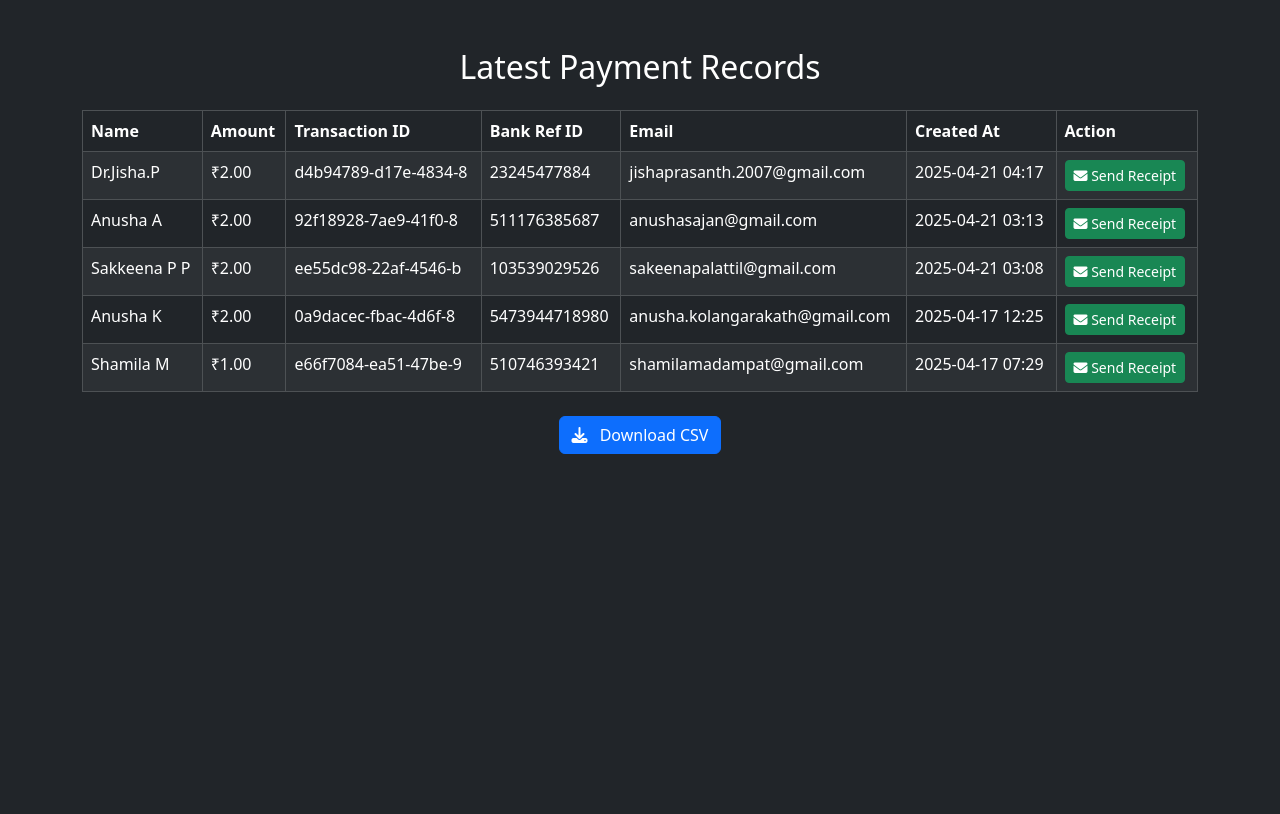
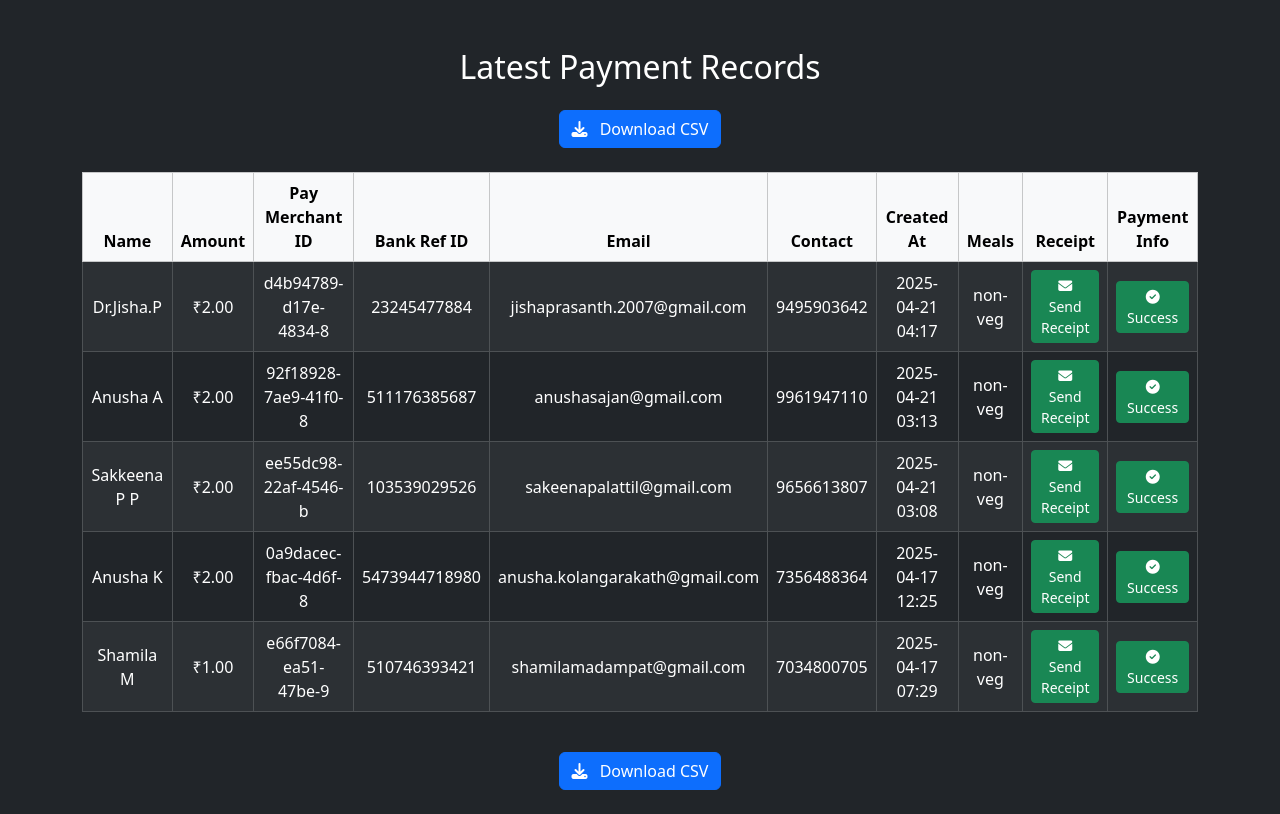
Before and after one commit to iqraait/labverse, a Django app: page /adminpaymentsabc123secreturl/ in a window 1280 px wide. Before the commit the page ends 454 px from the top, so only its background shows below. Run offline with Django 5.2, Linux system fonts and the light colour scheme; data comes from the database, SQL or seed files in the repository; both versions use the stored data as it was after the commit.

Commit message:
Initial commit with latest code1

```diff
--- a/myapp/admin.py
+++ b/myapp/admin.py
@@ -4,6 +4,5 @@ from .models import Payment
 @admin.register(Payment)
 class PaymentAdmin(admin.ModelAdmin):
     list_display = ('email', 'amount', 'transcation_id', 'created_at','bank_transaction_id')
-    readonly_fields = ('transcation_id', 'bank_transaction_id', 'created_at')
     search_fields = ('full_name', 'transcation_id','contact')
     list_filter = ('created_at',)
--- a/myapp/models.py
+++ b/myapp/models.py
@@ -47,7 +47,7 @@ class Payment(models.Model):
 
     job_title = models.CharField(max_length=200,blank=True)
 
-    created_at = models.DateTimeField(default=timezone.now)
+    created_at = models.DateTimeField()
 
     meals = models.CharField(max_length=20,choices=CATEGORY_CHOICES_MEALS)
 
--- a/myapp/templates/myapp/payment_list.html
+++ b/myapp/templates/myapp/payment_list.html
@@ -10,16 +10,25 @@
 <body class="bg-dark text-white">
   <div class="container mt-5">
     <h2 class="mb-4 text-center">Latest Payment Records</h2>
-    <table class="table table-bordered table-dark table-striped">
-      <thead>
+    <div class="d-flex justify-content-center my-4">
+      <a href="{% url 'export-payments-csv' %}" class="btn btn-primary btn-md">
+        <i class="fas fa-download me-2"></i> Download CSV
+      </a>
+    </div>
+    <div class="table-responsive">
+      <table class="table table-bordered table-dark table-striped align-middle text-center">
+        <thead class="table-light text-dark">
           <tr>
             <th>Name</th>
             <th>Amount</th>
-          <th>Transaction ID</th>
+            <th>Pay Merchant ID</th>
             <th>Bank Ref ID</th>
             <th>Email</th>
+            <th>Contact</th>
             <th>Created At</th>
-          <th>Action</th>
+            <th>Meals</th>
+            <th>Receipt</th>
+            <th>Payment Info</th>
           </tr>
         </thead>
         <tbody>
@@ -30,26 +39,39 @@
               <td>{{ payment.transcation_id }}</td>
               <td>{{ payment.bank_transaction_id }}</td>
               <td>{{ payment.email }}</td>
+              <td>{{ payment.contact }}</td>
               <td>{{ payment.created_at|date:"Y-m-d H:i" }}</td>
+              <td>{{ payment.meals }}</td>
               <td>
-              <a href='#' class="btn btn-success btn-sm">
+                <a href="#" class="btn btn-success btn-sm">
                   <i class="fas fa-envelope"></i> Send Receipt
                 </a>
+              </td>
+              <td>
+                {% if payment.success %}
+                  <span class="btn btn-success btn-sm">
+                    <i class="fas fa-check-circle"></i> Success
+                  </span>
+                {% else %}
+                  <span class="btn btn-danger btn-sm">
+                    <i class="fas fa-times-circle"></i> Failed
+                  </span>
+                {% endif %}
               </td>
             </tr>
           {% empty %}
             <tr>
-            <td colspan="7" class="text-center text-warning">No payment records found.</td>
+              <td colspan="10" class="text-center text-warning">No payment records found.</td>
             </tr>
           {% endfor %}
         </tbody>
       </table>
     </div>
-
     <div class="d-flex justify-content-center my-4">
       <a href="{% url 'export-payments-csv' %}" class="btn btn-primary btn-md">
         <i class="fas fa-download me-2"></i> Download CSV
       </a>
     </div>
+  </div>
 </body>
 </html>
--- a/myapp/templates/myapp/pdf_template.html
+++ b/myapp/templates/myapp/pdf_template.html
@@ -105,6 +105,9 @@
         <tr><td class="label">Amount Paid:</td><td>{{ amount }}</td></tr>
         <tr><td class="label">Category:</td><td>{{ category }}</td></tr>
         <tr><td class="label">Date of Payment:</td><td>{{ created_at }}</td></tr>
+        <tr><td class="label">Additional Comments:</td><td>{{ additional_comments }}</td></tr>
+        <tr><td class="label">About us:</td><td>{{ about_us }}</td></tr>
+
       </table>
     </div>
 
```
Also changed, not shown: db.sqlite3, myapp/migrations/0010_alter_payment_created_at.py (added). Lines whose indentation alone changed are shown as unchanged.
